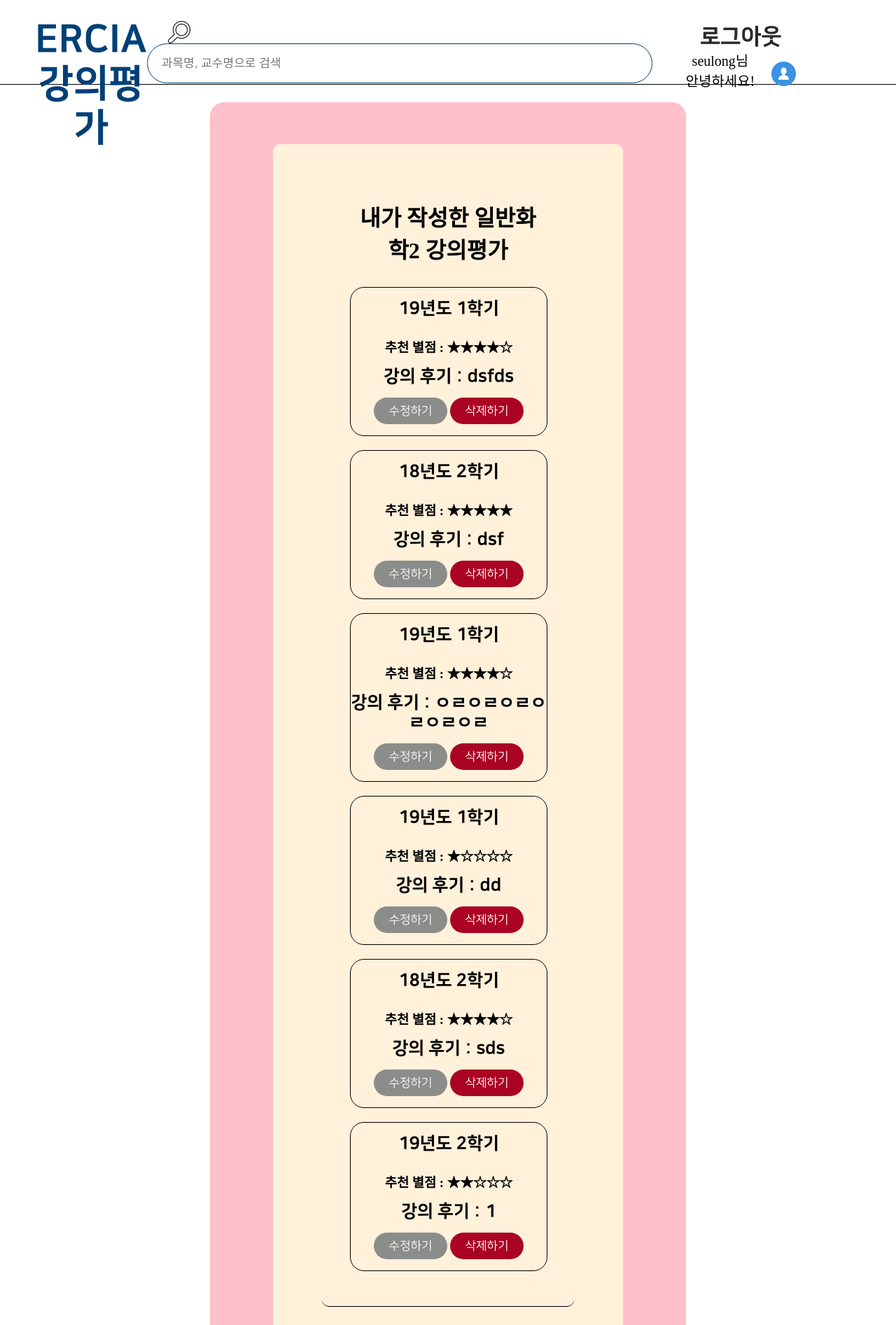
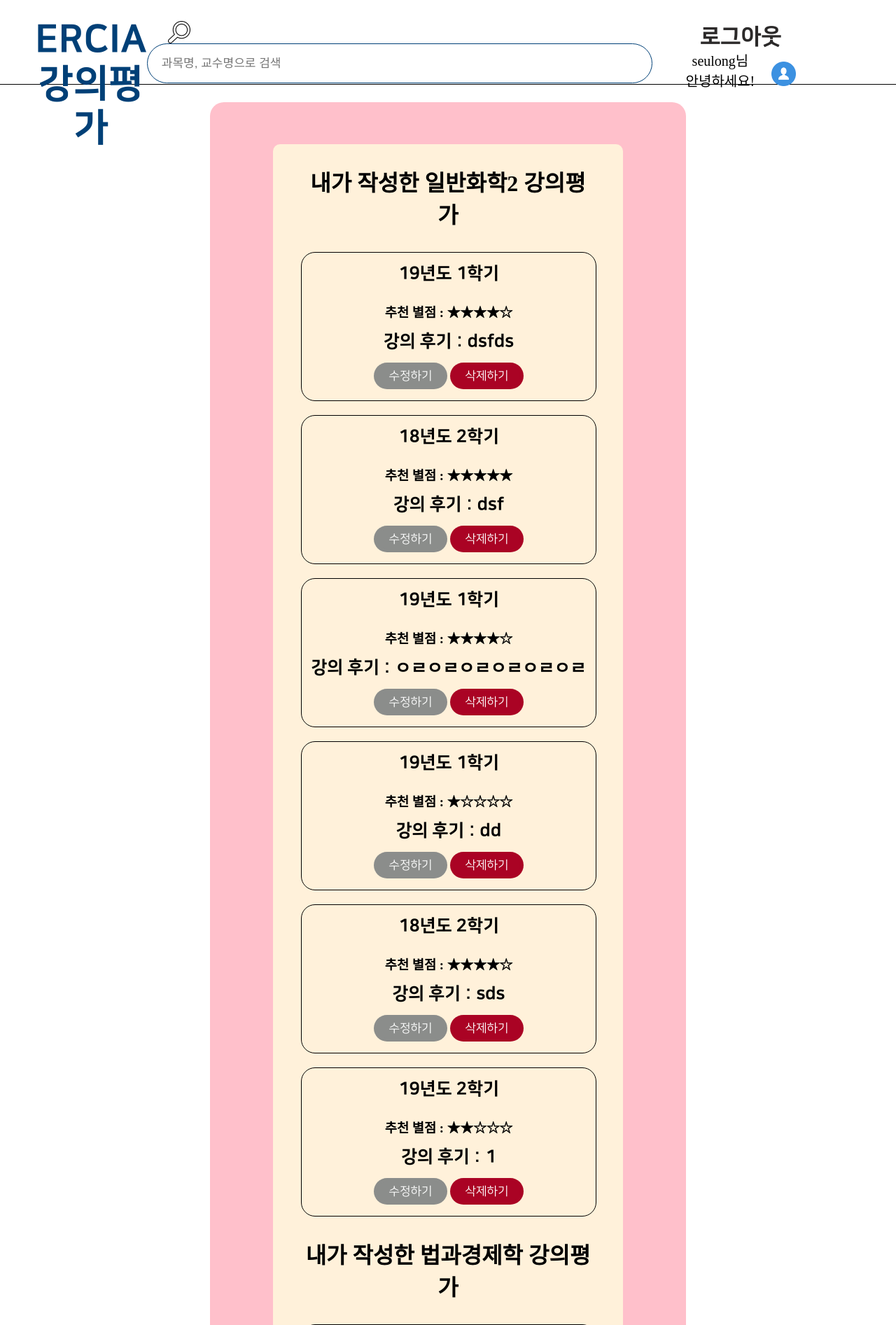
Before and after one commit to HyeseonLee/LLTeacher, a Django app: page /mypage in a window 1280 px wide. Shown: the top 1893 px of the page at 70% size. Run offline with Django 3.2, Linux system fonts and the light colour scheme; a user stored in the database is signed in; data comes from the database, SQL or seed files in the repository; both versions use the stored data as it was after the commit; parts of the project's set-up code (start-up, migrations or seed data) failed here and were passed over; some web fonts are replaced.

Commit message:
[Front-end] mypage css 수정

```diff
--- a/app/static/css/mypage.css
+++ b/app/static/css/mypage.css
@@ -29,6 +29,9 @@ body{
 }
 .main-item{
     display: inline-block;
+}
+.main-item2{
+    margin-bottom: 10px;
 }
 div .Mypage_Contents{
     width: 100%;
--- a/app/templates/mypage.html
+++ b/app/templates/mypage.html
@@ -29,7 +29,7 @@
         </div>
             {% else %}
                 {% if countGC != 0 %}
-                    <div class="main-item">
+                    <div class="main-item2">
                         <div class="Mypage_Top">
                             <h1>내가 작성한 일반화학2 강의평가</h1>
                         </div>
@@ -64,7 +64,7 @@
                     </div>
                 {% endif %}
                     {% if countLE != 0 %}
-                        <div class="main-item">
+                        <div class="main-item2">
                             <div class="Mypage_Top">
                                 <h1>내가 작성한 법과경제학 강의평가</h1>
                             </div>
@@ -98,7 +98,7 @@
                         </div>
                     {% endif %}
                     {% if countPE != 0 %}
-                        <div class="main-item">
+                        <div class="main-item2">
                             <div class="Mypage_Top">
                                 <h1>내가 작성한 일반물리학실험 강의평가</h1>
                             </div>
@@ -131,7 +131,7 @@
                         </div>
                     {% endif %}
                     {% if countWP != 0 %}
-                        <div class="main-item">
+                        <div class="main-item2">
                             <div class="Mypage_Top">
                                 <h1>내가 작성한 웹프로그래밍 강의평가</h1>
                             </div>
```
Also changed, not shown: db.sqlite3.
